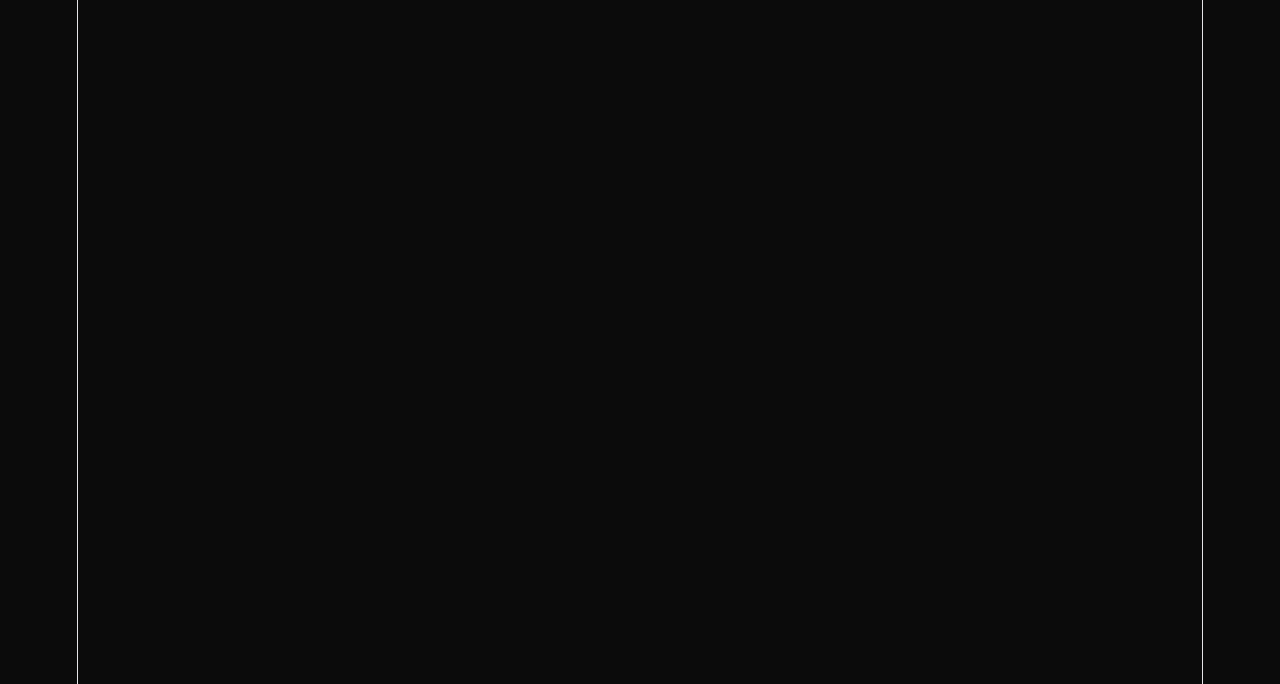
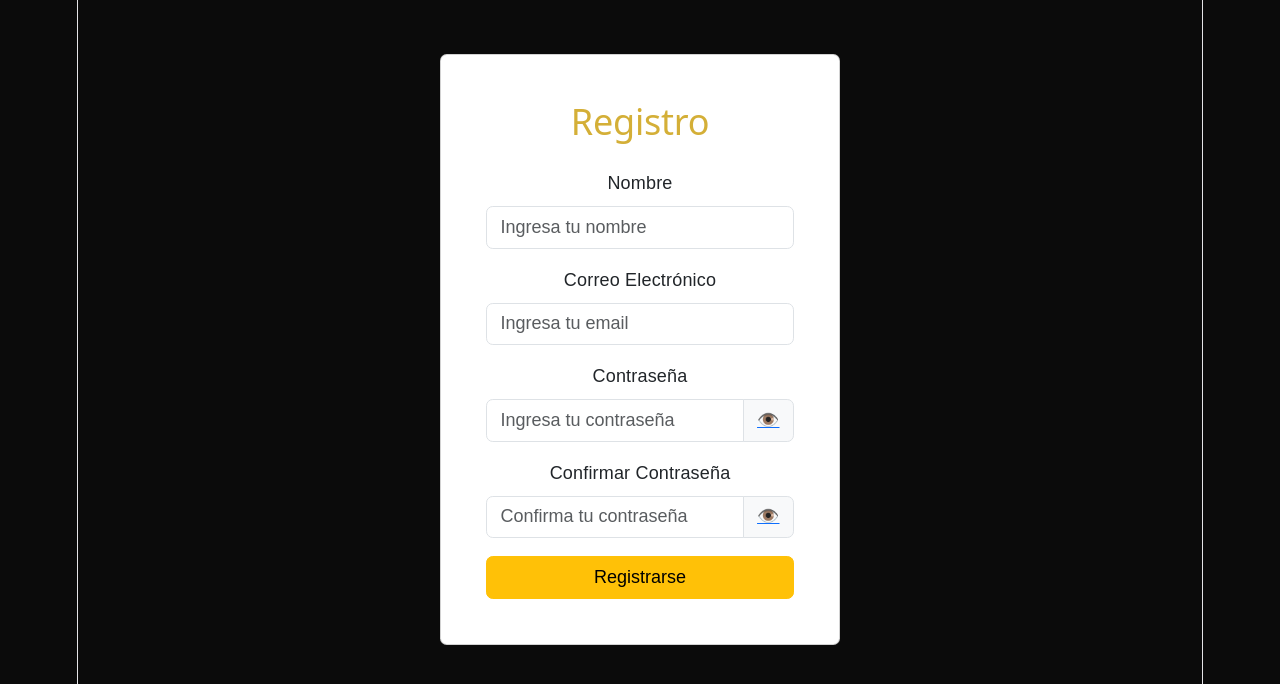
Before and after one commit to santiagomelendez1/UISBET, a React (Vite) app: page /registro in a window 1280 px wide. Before the commit this address had no page. Shown: the top 684 px of the page. Built offline with nearby package versions, Linux system fonts and the light colour scheme.

Commit message:
se agregaron las paginas de login y registro, se terminaron los formularios,.(solo falta comentar)

```diff
--- a/src/App.jsx
+++ b/src/App.jsx
@@ -5,6 +5,8 @@ import Fichas from './pages/Fichas';
 import Saldo from './pages/Saldo';
 import Empresa from './pages/Empresa';
 import Contacto from './pages/Contacto';
+import Login from './pages/Login';
+import Registro from './pages/Registro';
 import './styles/Home.css';
 
 function App() {
@@ -17,6 +19,8 @@ function App() {
         <Route path="/saldo" element={<Saldo />} />
         <Route path="/empresa" element={<Empresa />} />
         <Route path="/contacto" element={<Contacto />} />
+        <Route path="/login" element={<Login />} />
+        <Route path="/registro" element={<Registro />} />
       </Routes>
     </BrowserRouter>
   );
--- a/src/components/NavbarCasino.jsx
+++ b/src/components/NavbarCasino.jsx
@@ -30,8 +30,9 @@ function NavbarCasino() {
           </Nav>
 
           <div className="d-flex gap-2 mt-3 mt-lg-0">
-            <Button variant="outline-warning">Login</Button>
-            <Button variant="warning">Registro</Button>
+            {/* Botones de Login y Registro, usando link */}
+            <Button as={Link} to="/login" variant="outline-warning">Login</Button>
+            <Button as={Link} to="/registro" variant="warning">Registro</Button>
           </div>
         </Navbar.Collapse>
       </Container>
--- /dev/null
+++ b/src/pages/Login.jsx
@@ -0,0 +1,44 @@
+import React, { useState } from 'react';
+import { Card, Form, Button, InputGroup } from 'react-bootstrap';
+
+function Login() {
+  // Estado para controlar la visibilidad de la contraseña
+  const [showPassword, setShowPassword] = useState(false);
+
+  return (
+    <div className="container mt-5 d-flex justify-content-center">
+      <Card className="form-card p-4" style={{ maxWidth: '400px', width: '100%' }}>
+        <Card.Body>
+          <h2 className="text-center mb-4" style={{ color: 'var(--gold-main)' }}>Iniciar Sesión</h2>
+          <Form>
+            <Form.Group className="mb-3">
+              <Form.Label>Correo Electrónico</Form.Label>
+              <Form.Control type="email" placeholder="Ingresa tu email" />
+            </Form.Group>
+            <Form.Group className="mb-3">
+              <Form.Label>Contraseña</Form.Label>
+
+              {/* InputGroup para agregar el botón de toggle junto al campo de contraseña */}
+              <InputGroup>
+                <Form.Control type={showPassword ? "text" : "password"} placeholder="Ingresa tu contraseña" />
+                <InputGroup.Text>
+
+                  {/* Botón para alternar visibilidad, con ícono común */}
+                  <Button variant="link" onClick={() => setShowPassword(!showPassword)} style={{ padding: 0, border: 'none', background: 'none' }}>
+                    {showPassword ? '🙈' : '👁️'}
+                  </Button>
+                </InputGroup.Text>
+              </InputGroup>
+
+            </Form.Group>
+            <Button variant="warning" type="submit" className="w-100">
+              Iniciar Sesión
+            </Button>
+          </Form>
+        </Card.Body>
+      </Card>
+    </div>
+  );
+}
+
+export default Login;
--- /dev/null
+++ b/src/pages/Registro.jsx
@@ -0,0 +1,59 @@
+import React, { useState } from 'react';
+import { Card, Form, Button, InputGroup } from 'react-bootstrap';
+
+function Registro() {
+  // Estados para controlar la visibilidad de las contraseñas
+  const [showPassword, setShowPassword] = useState(false);
+  const [showConfirmPassword, setShowConfirmPassword] = useState(false);
+
+  return (
+    <div className="container mt-5 d-flex justify-content-center">
+      <Card className="form-card p-4" style={{ maxWidth: '400px', width: '100%' }}>
+        <Card.Body>
+          <h2 className="text-center mb-4" style={{ color: 'var(--gold-main)' }}>Registro</h2>
+          <Form>
+            <Form.Group className="mb-3">
+              <Form.Label>Nombre</Form.Label>
+              <Form.Control type="text" placeholder="Ingresa tu nombre" />
+            </Form.Group>
+            <Form.Group className="mb-3">
+              <Form.Label>Correo Electrónico</Form.Label>
+              <Form.Control type="email" placeholder="Ingresa tu email" />
+            </Form.Group>
+            <Form.Group className="mb-3">
+              <Form.Label>Contraseña</Form.Label>
+              {/* InputGroup para agregar el botón de toggle junto al campo de contraseña */}
+              <InputGroup>
+                <Form.Control type={showPassword ? "text" : "password"} placeholder="Ingresa tu contraseña" />
+                <InputGroup.Text>
+                  {/* Botón para alternar visibilidad, con ícono común */}
+                  <Button variant="link" onClick={() => setShowPassword(!showPassword)} style={{ padding: 0, border: 'none', background: 'none' }}>
+                    {showPassword ? '🙈' : '👁️'}
+                  </Button>
+                </InputGroup.Text>
+              </InputGroup>
+            </Form.Group>
+            <Form.Group className="mb-3">
+              <Form.Label>Confirmar Contraseña</Form.Label>
+              {/* InputGroup para agregar el botón de toggle junto al campo de confirmación */}
+              <InputGroup>
+                <Form.Control type={showConfirmPassword ? "text" : "password"} placeholder="Confirma tu contraseña" />
+                <InputGroup.Text>
+                  {/* Botón para alternar visibilidad, con ícono común */}
+                  <Button variant="link" onClick={() => setShowConfirmPassword(!showConfirmPassword)} style={{ padding: 0, border: 'none', background: 'none' }}>
+                    {showConfirmPassword ? '🙈' : '👁️'}
+                  </Button>
+                </InputGroup.Text>
+              </InputGroup>
+            </Form.Group>
+            <Button variant="warning" type="submit" className="w-100">
+              Registrarse
+            </Button>
+          </Form>
+        </Card.Body>
+      </Card>
+    </div>
+  );
+}
+
+export default Registro;
```
